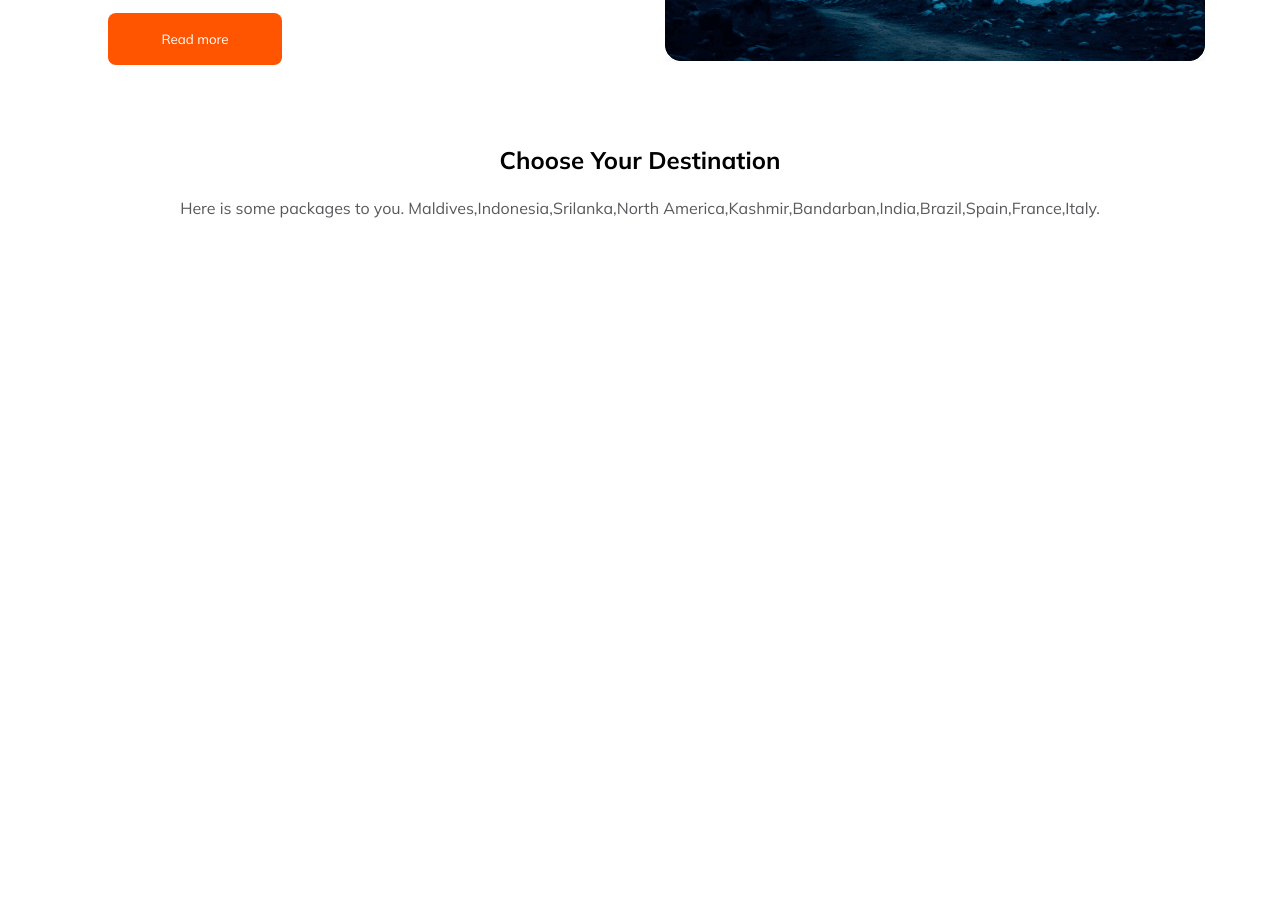
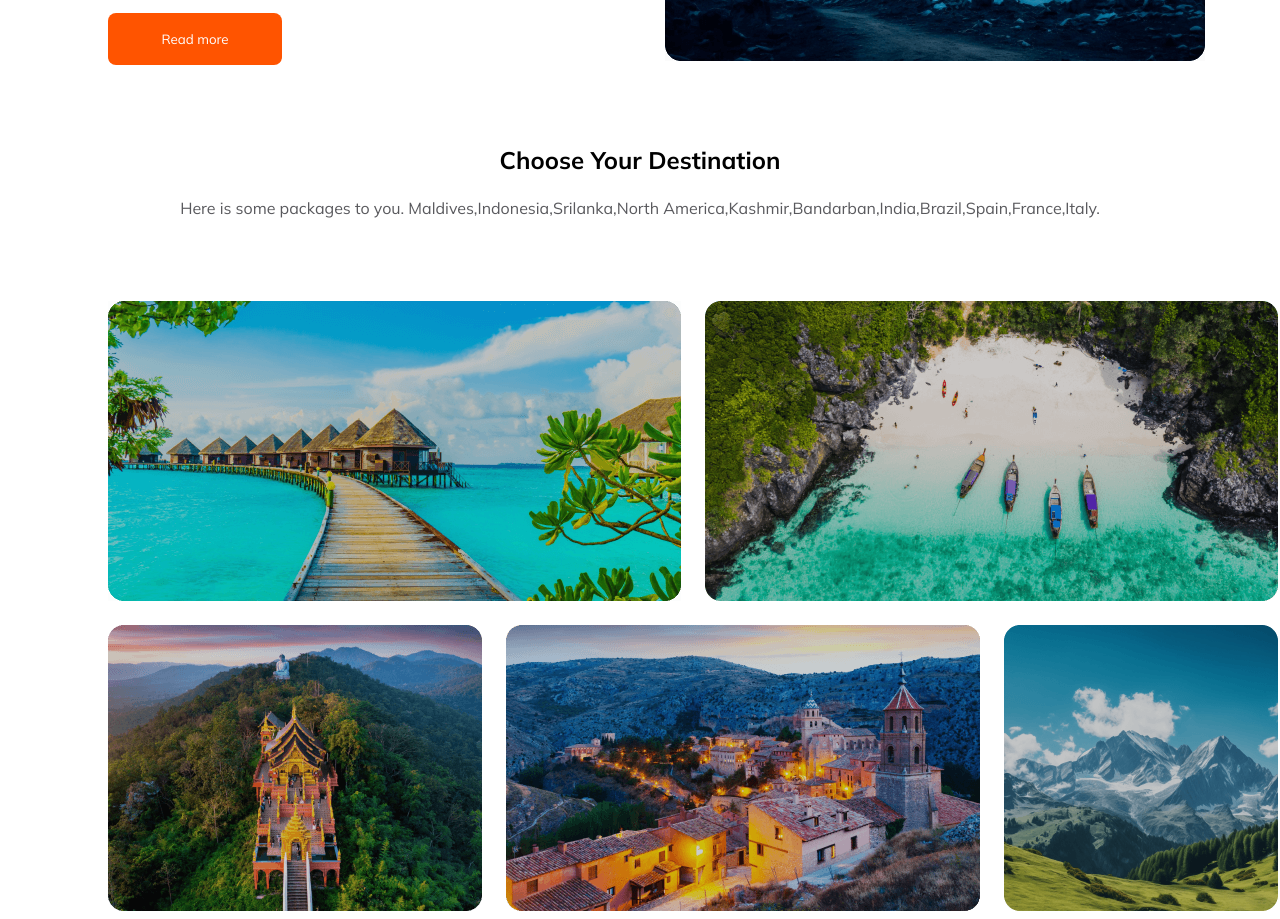
Before and after one commit to rofiquddin05/b9-a2, a plain HTML site: page index.html in a window 1280 px wide. Shown: the part 1212-2131 px from the top of the page. Before the commit the page ends 1449 px from the top, so only its background shows below. Drawn offline with Linux system fonts and the light colour scheme.

Commit message:
Destination half

```diff
--- a/index.html
+++ b/index.html
@@ -58,6 +58,15 @@
         <container class="Destination" >
             <h2 class="body head">Choose Your Destination</h2>
             <p class="about-us-pra">Here is some packages to you. Maldives,Indonesia,Srilanka,North America,Kashmir,Bandarban,India,Brazil,Spain,France,Italy.</p>
+            <div class="row">
+                <img src="Images/Rectangle 5.png" alt="">
+                <img src="Images/Rectangle 8.png">
+            </div>
+            <div class="row-img">
+                <img src="Images/Rectangle 6.png" alt="">
+                <img src="Images/Rectangle 7.png" alt="">
+                <img src="Images/Rectangle 9.png" alt="">
+            </div>
         </container>
     </main>
     <footer>
--- a/style.css
+++ b/style.css
@@ -138,3 +138,21 @@ line-height: 26px;
 .Destination{
     text-align: center;
 }
+.row{
+    display: flex;
+    gap:24px ;
+    width: 573px;
+    height: 300px;
+    border-radius: 16px;
+    align-items: center;
+    margin-top: 80px;
+    margin-left: 100px;
+    margin-right: 67px;
+    margin-bottom: 24px;
+}
+.row-img{
+    display: flex;
+    gap: 24px ;
+    margin-left: 100px;
+    margin-right: 67px;
+}
```
